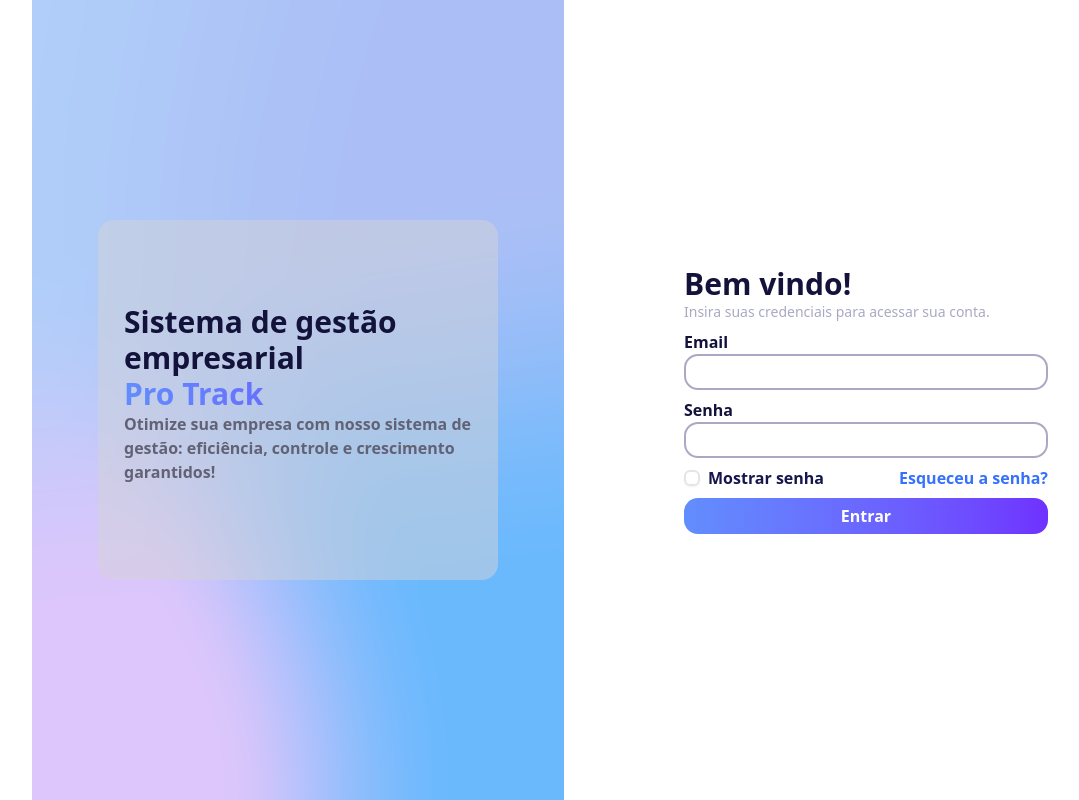
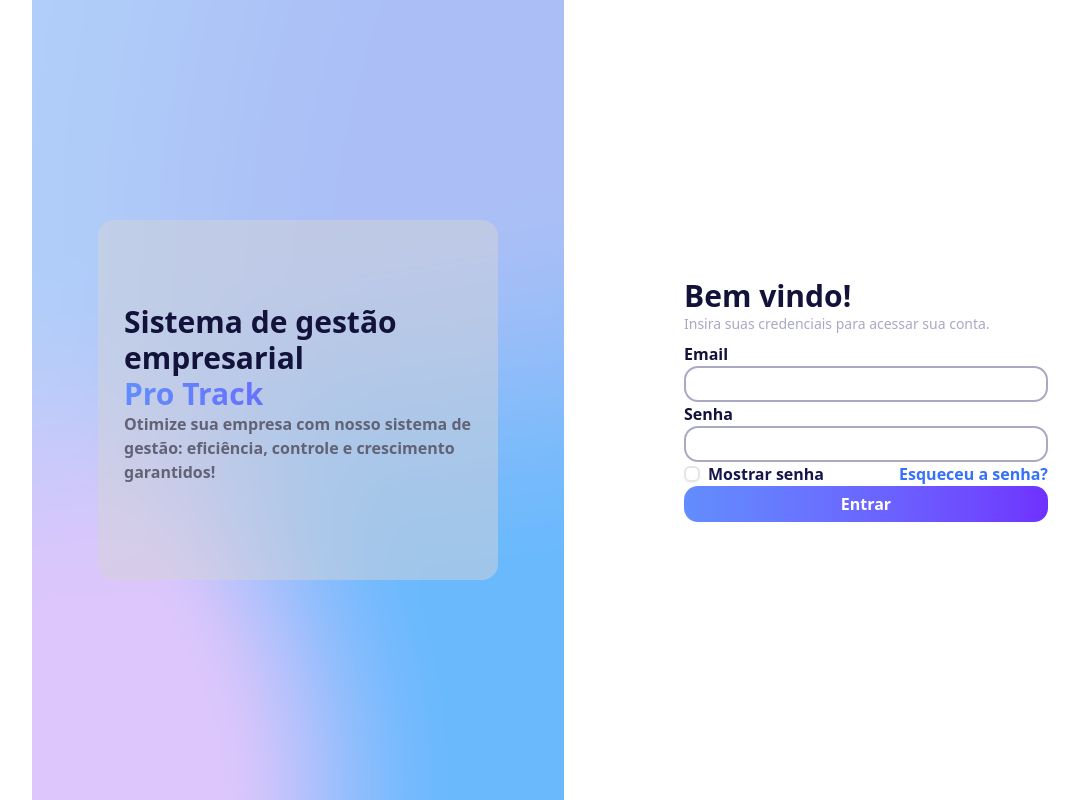
Before and after one commit to GabrielFerrarez19/ProTrack-2.0, a React (Vite) app in the folder proTrack-client/: page / in a window 1280 px wide. Shown: the whole page, without its empty margins (58-1137 px from the left). Built offline with nearby package versions, Linux system fonts and the light colour scheme.

Commit message:
FunçãoLoginFuncionando

```diff
--- a/proTrack-client/src/@types/types.components.tsx
+++ b/proTrack-client/src/@types/types.components.tsx
@@ -7,5 +7,5 @@ export interface TypeInput {
 
 export interface TypeButton {
   Text: string;
-  action: () => void;
+  type: "submit" | "button" | "reset";
 }
--- a/proTrack-client/src/components/button.tsx
+++ b/proTrack-client/src/components/button.tsx
@@ -1,11 +1,11 @@
 import type { TypeButton } from "../@types/types.components";
 
-export function Button({ Text, action }: TypeButton) {
+export function Button({ Text, type }: TypeButton) {
   return (
     <button
       className="w-91 h-9 rounded-xl cursor-pointer bg-gradient-to-r from-[#628DFD] to-[#6F31FF]
       text-white font-semibold hover:from-[#7A9BFD] hover:to-[#B597F9]"
-      onClick={action}
+      type={type}
     >
       {Text}
     </button>
--- a/proTrack-client/src/components/input.tsx
+++ b/proTrack-client/src/components/input.tsx
@@ -1,6 +1,6 @@
 import type { TypeInput } from "../@types/types.components";
 
-export function Input({ TextLabel, type }: TypeInput) {
+export function Input({ TextLabel, type, value, onChange }: TypeInput) {
   return (
     <div className="flex flex-col">
       <label htmlFor="" className="font-semibold text-[var(--blue-800)]">
@@ -9,6 +9,8 @@ export function Input({ TextLabel, type }: TypeInput) {
       <input
         type={type}
         className="w-91 h-9 border-2 border-[var(--zinc-input)] rounded-xl p-1 focus: outline-none"
+        value={value}
+        onChange={onChange}
       />
     </div>
   );
--- a/proTrack-client/src/pages/Login/index.tsx
+++ b/proTrack-client/src/pages/Login/index.tsx
@@ -18,10 +18,11 @@ export function Login() {
 
   const handleClickLogin = async () => {
     try {
-      const emailDigitado = "gabriel@example.com"; // pegando do input
-      const senhaDigitada = "123456"; // pegando do input
+      const emailDigitado = email; // pegando do input
+      const senhaDigitada = password; // pegando do input
       const result = await loginUser(emailDigitado, senhaDigitada);
       console.log("Login sucesso:", result);
+      navigate("/status");
     } catch (error) {
       console.error("Erro no login", error);
     }
@@ -58,6 +59,12 @@ export function Login() {
               Insira suas credenciais para acessar sua conta.
             </span>
           </div>
+          <form
+            onSubmit={(e) => {
+              e.preventDefault();
+              handleClickLogin();
+            }}
+          >
             <Input
               TextLabel="Email"
               type="text"
@@ -88,7 +95,8 @@ export function Login() {
                 Esqueceu a senha?
               </span>
             </div>
-          <Button action={handleClickLogin} Text="Entrar" />
+            <Button type="submit" Text="Entrar" />
+          </form>
         </div>
       </div>
     </div>
```
Lines whose indentation alone changed are shown as unchanged.
